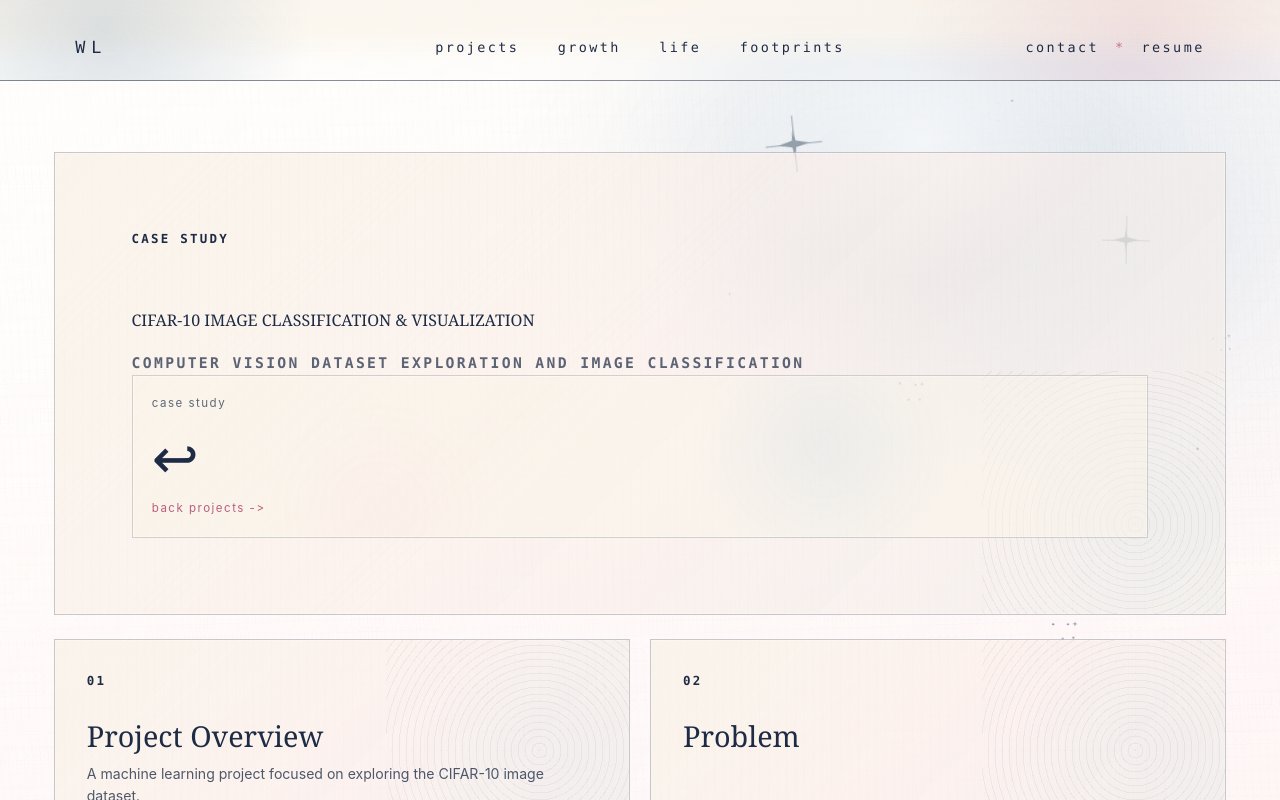
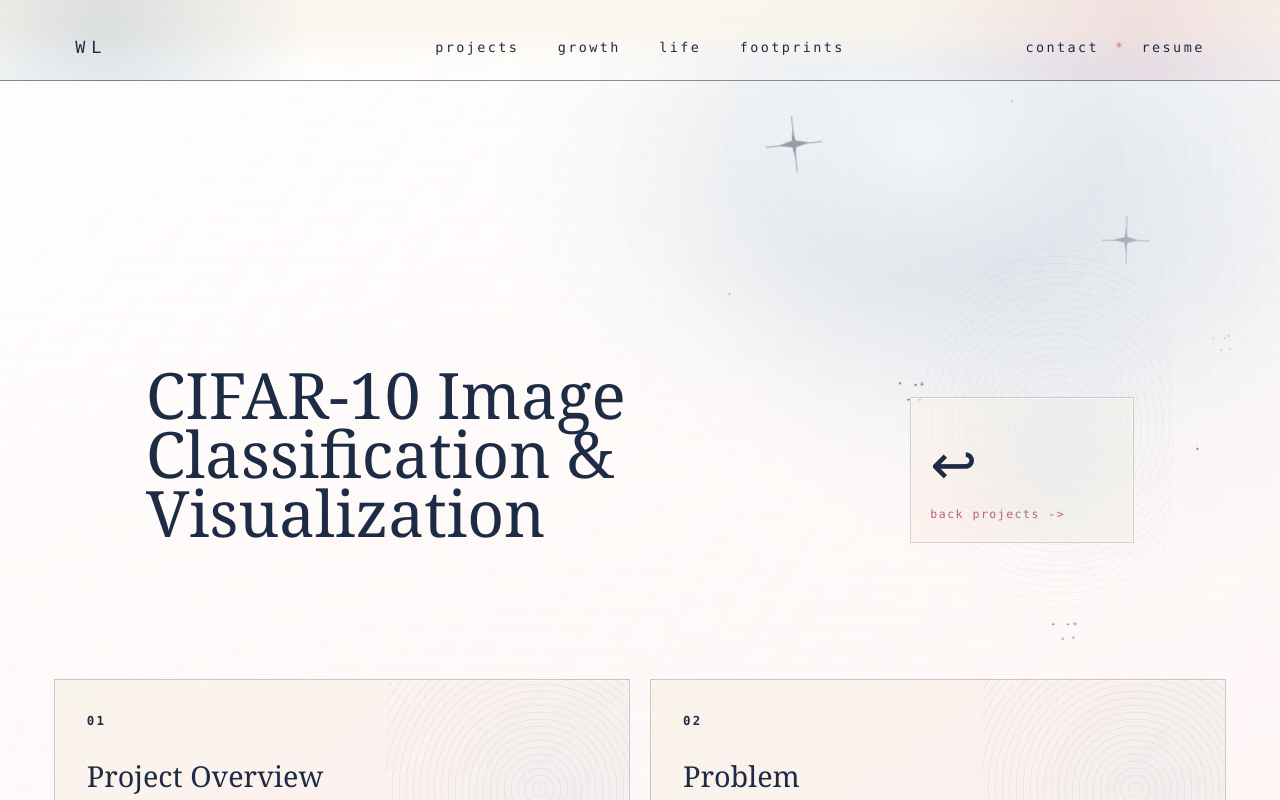
Before and after one commit to wiwiwashere/wiwiwashere.github.io, a Next.js app: page /projects/cifar-dataset-analysis in a window 1280 px wide. Shown: the top 800 px of the page. Built offline with nearby package versions, Linux system fonts and the light colour scheme.

Commit message:
fixed ui for project detail hero and back project sticker

```diff
--- a/app/globals.css
+++ b/app/globals.css
@@ -1719,7 +1719,7 @@ body:has(.home-reference-page) .global-butterfly .butterfly-trail-two {
   position: relative;
 }
 
-.project-detail-hero,
+/* .project-detail-hero, */
 .project-detail-card {
   position: relative;
   overflow: hidden;
@@ -1787,14 +1787,14 @@ body:has(.home-reference-page) .global-butterfly .butterfly-trail-two {
   margin-top: clamp(2.2rem, 5vw, 4rem);
   color: #1e2b45;
   font-family: Georgia, "Times New Roman", serif;
-  font-size: clamp(2rem, vw, 4rem);
+  font-size: clamp(2rem, 8vw, 4rem);
   font-weight: 500;
   line-height: 0.92;
   letter-spacing: 0;
-  text-transform: uppercase;
-}
-
-.project-detail-subtitle {
+  text-transform: Snakecase;
+}
+
+/* .project-detail-subtitle {
   margin-top: 1.4rem;
   max-width: 48rem;
   color: rgba(30, 43, 69, 0.72);
@@ -1804,7 +1804,7 @@ body:has(.home-reference-page) .global-butterfly .butterfly-trail-two {
   letter-spacing: 0.16em;
   line-height: 1.7;
   text-transform: uppercase;
-}
+} */
 
 .project-detail-actions {
   display: flex;
@@ -2524,9 +2524,9 @@ body:has(.home-reference-page) .global-butterfly .butterfly-trail-two {
   position: absolute;
   inset: 0;
   pointer-events: none;
-  background:
+  /* background:
     radial-gradient(circle, rgba(47, 68, 90, 0.09) 0.3px, transparent 0.75px),
-    repeating-linear-gradient(90deg, rgba(47, 68, 90, 0.018) 0 1px, transparent 1px 9px);
+    repeating-linear-gradient(90deg, rgba(47, 68, 90, 0.018) 0 1px, transparent 1px 9px); */
   background-size: 8px 8px, 100% 100%;
   opacity: 0.28;
 }
@@ -2667,6 +2667,13 @@ body:has(.home-reference-page) .global-butterfly .butterfly-trail-two {
   display: grid;
   gap: 1rem;
   padding: 1.2rem;
+  border: 0;
+  background: transparent;
+  box-shadow: none;
+}
+
+.footprint-form::before {
+  display: none;
 }
 
 .footprint-form label {
--- a/components/projects/ProjectDetailHeader.tsx
+++ b/components/projects/ProjectDetailHeader.tsx
@@ -1,26 +1,33 @@
 import Link from "next/link";
 import { Project } from "@/data/projects";
 import { ButtonLink } from "@/components/ui/ButtonLink";
+import { PageContainer } from "@/components/layout/PageContainer";
 
 export function ProjectDetailHeader({ project }: { project: Project }) {
   return (
-    <section className="project-detail-hero">
-      <div className="project-detail-hero-copy">
-        <p className="project-detail-kicker">Case Study</p>
-        <h1>{project.title}</h1>
-        <p className="project-detail-subtitle">{project.subtitle}</p>
-        {project.githubUrl || project.demoUrl ? (
-          <div className="project-detail-actions">
-            {project.githubUrl ? <ButtonLink href={project.githubUrl} external>View Code</ButtonLink> : null}
-            {project.demoUrl ? <ButtonLink href={project.demoUrl} variant="secondary" external>Demo</ButtonLink> : null}
-          </div>
-        ) : null}
-      </div>
-      <aside className="archive-side-note project-detail-back-note" aria-label="Project navigation">
-        <span>case study</span>
-        <strong>↩</strong>
-        <Link href="/projects">back projects -&gt;</Link>
-      </aside>
-    </section>
+    <PageContainer className="archive-page py-12">
+      {/* <section className="archive-hero archive-hero-blue">
+        <div>
+          <p className="archive-kicker"></p>
+          <h1>{project.title}</h1>
+        </div>
+        <div className="archive-side-note">
+          <span></span>
+          <strong>back</strong>
+          <Link href="/projects">back projects -&gt;</Link>
+        </div>
+      </section> */}
+      <section className="archive-hero archive-hero-blue project-detail-hero">
+        <div className="project-detail-hero-copy">
+          {/* <p className="archive-kicker"></p> */}
+          <h1>{project.title}</h1>
+        </div>
+        <div className="archive-side-note">
+          <span></span>
+          <strong>  ↩</strong>
+          <Link href="/projects">back projects -&gt;</Link>
+        </div>
+      </section>
+    </PageContainer>
   );
 }
```
Also changed, not shown: 1 other file (tests, documents, lock files or other folders).
